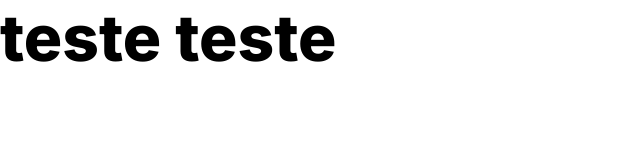
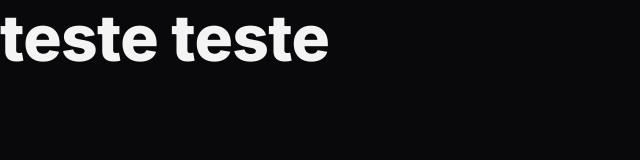
Before and after one commit to ROBERTOKPP/LP-de-produto, a plain HTML site: page index.html in a window 1280 px wide. Shown: the whole page, without its empty margins (0-640 px from the left). Drawn offline with Linux system fonts and the light colour scheme.

Commit message:
definindo variaveis css

```diff
--- a/styles/global.css
+++ b/styles/global.css
@@ -1,33 +1,30 @@
 *,
 *::before,
-*::after{
+*::after {
   box-sizing: border-box;
 }
 
-*{
+* {
   padding: 0;
   margin: 0;
   font: inherit;
 
   -webkit-font-smoothing: antialiased;
   -moz-osx-font-smoothing: grayscale;
-
 }
 
-:root{
+:root {
+  --background-color: #09090b;
+  --surface-color: #18181b;
+  --stroke-color: #27272a;
+  --text-color-secondary: #a1a1aa;
+  --text-color-primary: #f4f4f5;
 
-  --background-color: #09090B;
-  --surface-color:#18181B;
-  --stroke-color:#27272A;
-  --text-color-secondary:#A1A1AA;
-  --text-color-primary:#F4F4F5;
-
-
-  --brand-color-primary:#F7B733;
-  --brand-color-secondary:#FC4A1A;
+  --brand-color-primary: #f7b733;
+  --brand-color-secondary: #fc4a1a;
 
   --font-family: "Inter";
-    /* Tipografia Desktop */
+  /* Tipografia Desktop */
   --h1-desktop: 800 4rem/1.2 var(--font-family);
   --h2-desktop: 800 3rem/1.2 var(--font-family);
   --h3-desktop: 800 2rem/1.2 var(--font-family);
@@ -41,8 +38,60 @@
   --span-mobile: 500 0.875rem/1 var(--font-family);
   --paragraph-mobile: 400 1rem/1.6 var(--font-family);
 
+  --ff-sans: "Inter", system-ui, sans-serif;
+  --fw-base: 400;
+  --fw-md: 500;
+  --fw-bold: 800;
+
+  --fs-sm: 0.875rem;
+  --fs-base: 1rem;
+  --fs-lg: 1.25rem;
+  --fs-xl: 1.5rem;
+  --fs-2xl: 2.5rem;
 }
 
-h1{
-  font: var(--h1-desktop);
+html {
+  font-family: var(--ff-sans);
+  font-weight: var(--fw-base);
+  line-height: 1.6;
+  color: var(--text-color-primary);
 }
+
+body {
+  background-color: var(--background-color);
+}
+
+h1,
+h2,
+h3 {
+  line-height: 1.2;
+  color: var(--text-color-primary);
+  font-weight: var(--fw-bold);
+  letter-spacing: -0.04rem;
+}
+
+h1 {
+  font-size: var(--fs-2xl);
+}
+
+h2 {
+  font-size: var(--fs-xl);
+}
+
+h3 {
+  font-size: var(--fs-lg);
+}
+a {
+  text-decoration: none;
+  color: inherit;
+}
+ul[role="list"] {
+  list-style: none;
+}
+@media (width >= 80em) {
+  :root {
+    --fs-lg: 2rem;
+    --fs-xl: 3rem;
+    --fs-2xl: 4rem;
+  }
+}
```
